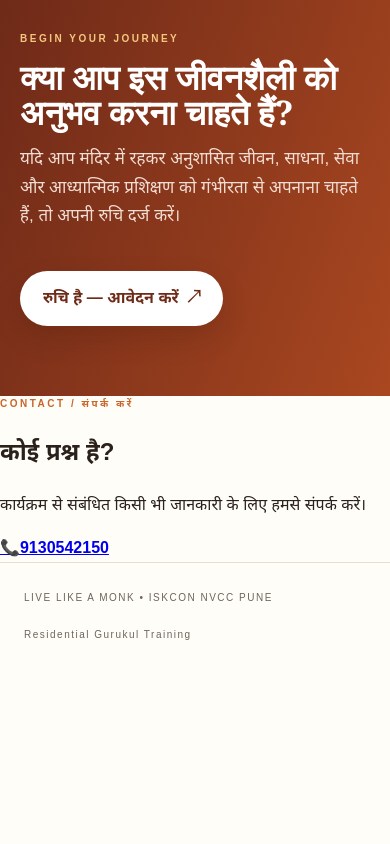
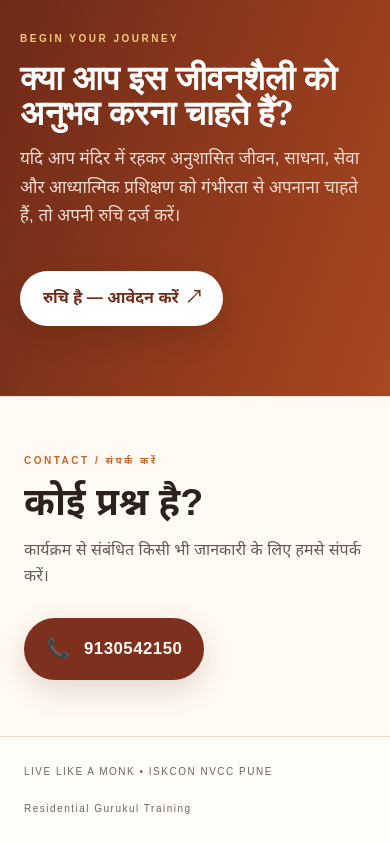
Before and after one commit to LiveLikeAMonk/live-like-a-monk, a Next.js app: page / in a window 390 px wide. Shown: the part 10010-10854 px from the top of the page. Before the commit the page ends 10681 px from the top, so only its background shows below. Built offline with nearby package versions, Linux system fonts and the light colour scheme.

Commit message:
Update globals.css

```diff
--- a/app/globals.css
+++ b/app/globals.css
@@ -1199,3 +1199,135 @@ footer {
     flex-direction: column;
   }
 }
+/* Contact Section */
+.contact-section {
+  padding: 72px 7vw;
+  display: flex;
+  align-items: center;
+  justify-content: space-between;
+  gap: 40px;
+  background: #fffaf3;
+  border-top: 1px solid rgba(91, 47, 31, 0.12);
+}
+
+.contact-section .section-kicker {
+  margin-bottom: 14px;
+}
+
+.contact-section h2 {
+  margin: 0 0 14px;
+  font-size: clamp(2rem, 4vw, 3.4rem);
+  line-height: 1.05;
+  color: #2d211b;
+}
+
+.contact-section p {
+  margin: 0;
+  max-width: 600px;
+  font-size: 1.08rem;
+  line-height: 1.7;
+  color: #665a52;
+}
+
+.contact-phone {
+  display: inline-flex;
+  align-items: center;
+  gap: 14px;
+  padding: 18px 28px;
+  border-radius: 999px;
+  background: #7d301d;
+  color: #fffaf3;
+  text-decoration: none;
+  white-space: nowrap;
+  box-shadow: 0 10px 30px rgba(80, 35, 20, 0.16);
+  transition: transform 0.2s ease, box-shadow 0.2s ease;
+}
+
+.contact-phone span {
+  font-size: 1.2rem;
+}
+
+.contact-phone strong {
+  font-size: 1.2rem;
+  letter-spacing: 0.03em;
+}
+
+.contact-phone:hover {
+  transform: translateY(-2px);
+  box-shadow: 0 14px 34px rgba(80, 35, 20, 0.22);
+}
+
+
+/* Contact information inside registration form */
+.form-contact {
+  margin: 24px 0 20px;
+  padding: 18px 20px;
+  border-radius: 14px;
+  background: #fff7ed;
+  border: 1px solid rgba(125, 48, 29, 0.14);
+  display: flex;
+  align-items: center;
+  justify-content: space-between;
+  gap: 16px;
+}
+
+.form-contact strong {
+  color: #4b372d;
+  font-size: 0.95rem;
+  line-height: 1.5;
+}
+
+.form-contact a {
+  color: #7d301d;
+  font-weight: 700;
+  text-decoration: none;
+  white-space: nowrap;
+}
+
+.form-contact a:hover {
+  text-decoration: underline;
+}
+
+
+/* Mobile */
+@media (max-width: 700px) {
+  .contact-section {
+    padding: 56px 24px;
+    display: block;
+  }
+
+  .contact-section h2 {
+    font-size: 2.35rem;
+    margin-bottom: 14px;
+  }
+
+  .contact-section p {
+    font-size: 1rem;
+    line-height: 1.65;
+    margin-bottom: 28px;
+  }
+
+  .contact-phone {
+    width: fit-content;
+    max-width: 100%;
+    padding: 15px 22px;
+  }
+
+  .contact-phone strong {
+    font-size: 1.05rem;
+  }
+
+  .form-contact {
+    display: block;
+    padding: 16px 18px;
+  }
+
+  .form-contact strong {
+    display: block;
+    margin-bottom: 10px;
+  }
+
+  .form-contact a {
+    display: inline-block;
+  }
+}
```
